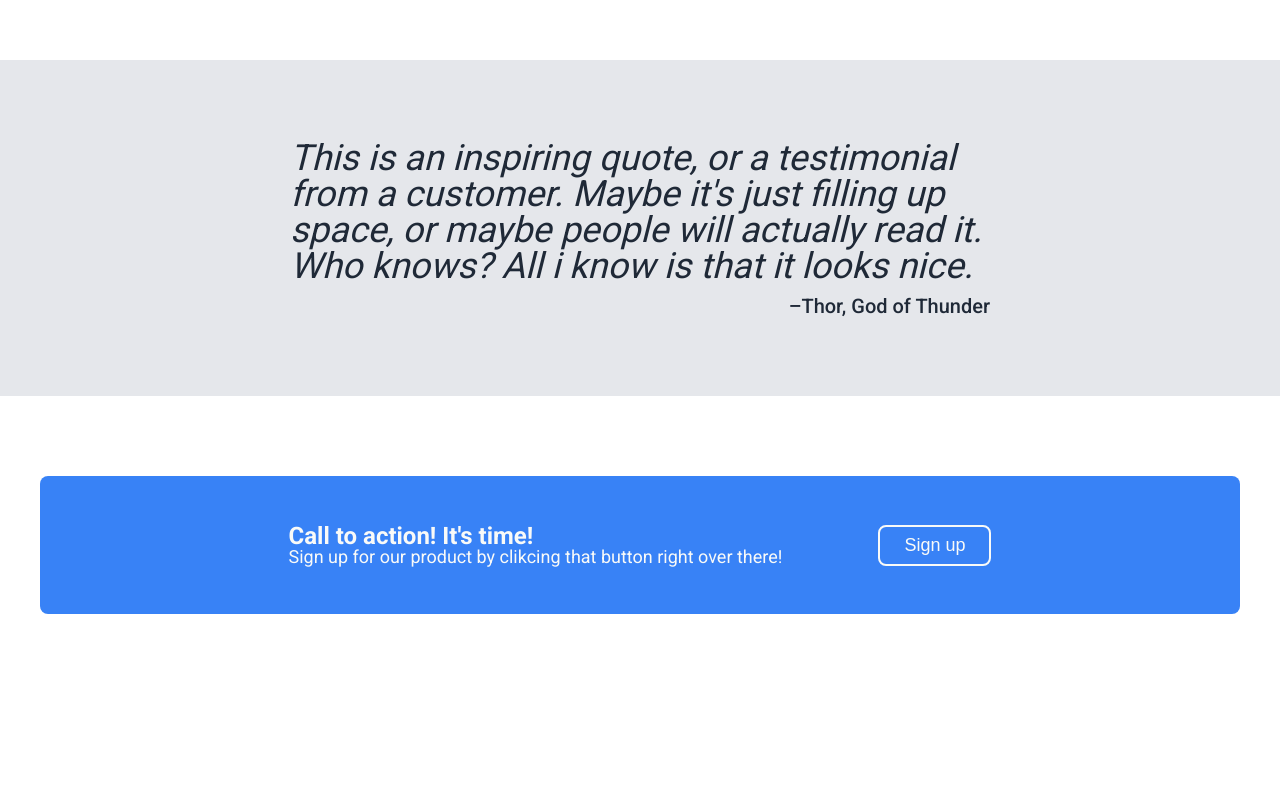
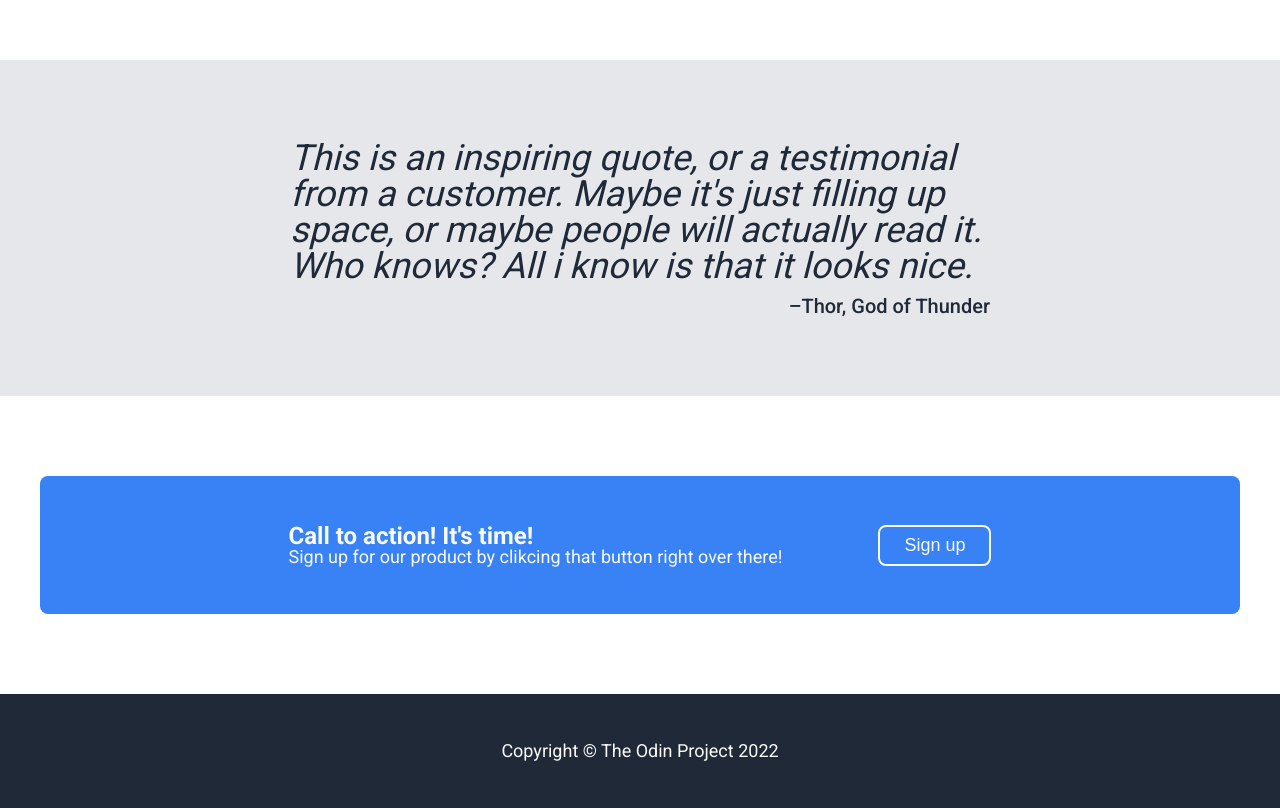
Before and after one commit to bogdanhutuleac/FirstWebpageOdin, a plain HTML site: page index.html in a window 1280 px wide. Shown: the part 761-1569 px from the top of the page. Before the commit the page ends 1455 px from the top, so only its background shows below. Drawn offline with Linux system fonts and the light colour scheme.

Commit message:
Add footer

```diff
--- a/index.html
+++ b/index.html
@@ -85,6 +85,10 @@
       </div>
     </section>
   </main>
-  <footer></footer>
+  <footer>
+    <div class="container footer-container">
+    <p class="footer-paragraph">Copyright &copy; The Odin Project 2022</p>
+    </div>
+  </footer>
 </body>
 </html>
--- a/style.css
+++ b/style.css
@@ -119,9 +119,6 @@ header {
   padding: 4.8rem;
   gap: 9.6rem;
 }
-/* .cta-title {
-  padding: 0.8rem 0;
-} */
 .cta-subtitle {
   font-size: 1.8rem;
 }
@@ -129,3 +126,18 @@ header {
   border: 2px solid #f9faf8;
   align-self: center;
 }
+
+/**************************/
+/* Footer */
+/**************************/
+footer {
+  background-color: #1f2937;
+}
+.footer-container {
+  padding: 4.8rem;
+}
+.footer-paragraph {
+  text-align: center;
+  color: #f9faf8;
+  font-size: 1.8rem;
+}
```
